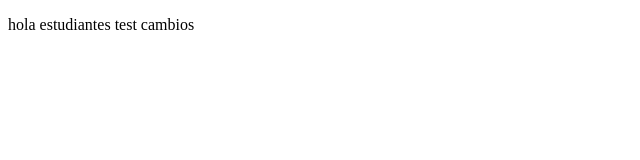
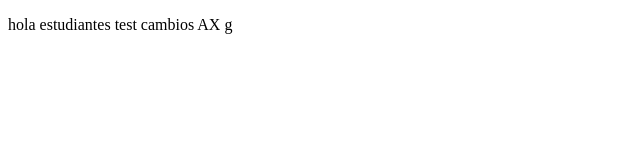
Before and after one commit to gcruzz/ProyectoDemoCursoPreWork, a plain HTML site: page index.html in a window 1280 px wide. Shown: the full height of the page, 0-640 px from the left. Drawn offline with Linux system fonts and the light colour scheme.

Commit message:
cambios 2

```diff
--- a/index.html
+++ b/index.html
@@ -6,6 +6,6 @@
     <title>titulo</title>
 </head>
 <body>
-    <p>hola estudiantes test cambios</p>
+    <p>hola estudiantes test cambios AX g</p>
 </body>
 </html>
```
